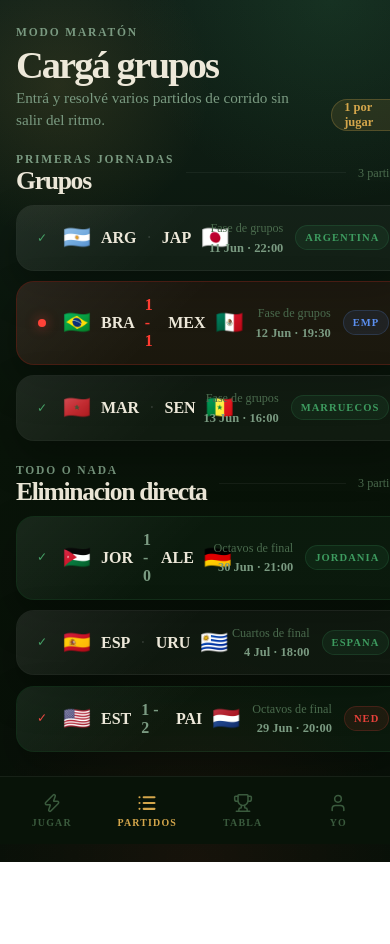
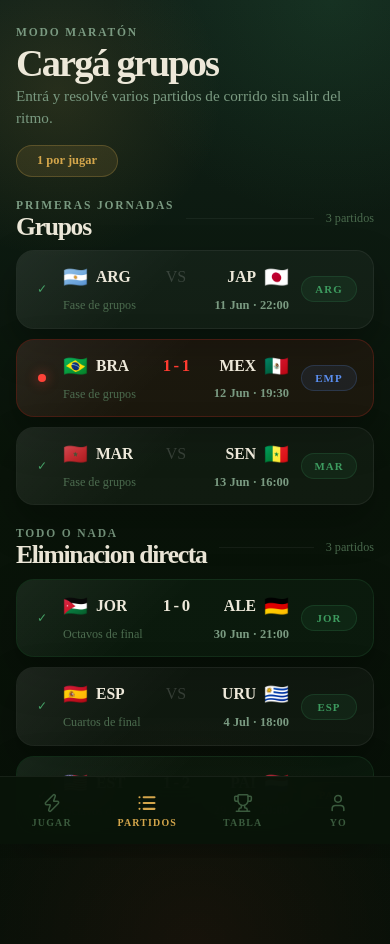
Before and after one commit to guidokogan1/prode, a Next.js app: page /matches in a window 390 px wide. Before the commit the page ends 862 px from the top, so only its background shows below. Built offline with nearby package versions, Linux system fonts and the light colour scheme; no server answers; a web font is replaced by a local one.

Commit message:
Fix marathon card mobile layout

```diff
--- a/app/matches/page.tsx
+++ b/app/matches/page.tsx
@@ -9,12 +9,14 @@ export default async function MatchesPage() {
     <main className="page-shell page-scroll" style={{ display: "grid", gap: 22 }}>
       <section style={{ display: "grid", gap: 8, paddingTop: 8 }}>
         <p className="eyebrow">Modo maratón</p>
-        <div style={{ display: "flex", justifyContent: "space-between", gap: 16, alignItems: "end" }}>
+        <div style={{ display: "flex", justifyContent: "space-between", gap: 16, alignItems: "end", flexWrap: "wrap" }}>
           <div style={{ display: "grid", gap: 4 }}>
             <h1 className="display-title">Cargá grupos</h1>
             <p className="muted-copy">Entrá y resolvé varios partidos de corrido sin salir del ritmo.</p>
           </div>
-          <span className="status-pill status-pill-gold">{summary.pendingPicks} por jugar</span>
+          <span className="status-pill status-pill-gold" style={{ whiteSpace: "nowrap", minWidth: 102, justifyContent: "center", flexShrink: 0 }}>
+            {summary.pendingPicks} por jugar
+          </span>
         </div>
       </section>
 
--- a/components/match-card.tsx
+++ b/components/match-card.tsx
@@ -2,12 +2,24 @@
 
 import Link from "next/link";
 import { motion } from "motion/react";
-import type { MatchViewModel } from "@/lib/domain";
+import type { MatchOutcomeCode, MatchViewModel } from "@/lib/domain";
 import { getLeadingOutcome, getOutcomeColor } from "@/lib/match-ui";
 
 type MatchCardProps = {
   match: MatchViewModel;
 };
+
+function getOutcomeChipLabel(code: MatchOutcomeCode, match: MatchViewModel) {
+  if (code === "draw") {
+    return "EMP";
+  }
+
+  if (code === "home" || code === "home_qualifies") {
+    return match.home.name.slice(0, 3).toUpperCase();
+  }
+
+  return match.away.name.slice(0, 3).toUpperCase();
+}
 
 export function MatchCard({ match }: MatchCardProps) {
   const leading = getLeadingOutcome(match);
@@ -38,7 +50,8 @@ export function MatchCard({ match }: MatchCardProps) {
         style={{
           padding: "14px 16px",
           borderRadius: 18,
-          display: "flex",
+          display: "grid",
+          gridTemplateColumns: "18px minmax(0, 1fr) auto",
           gap: 12,
           alignItems: "center",
           background: statusTone,
@@ -55,23 +68,59 @@ export function MatchCard({ match }: MatchCardProps) {
           ) : null}
         </div>
 
-        <div style={{ display: "flex", alignItems: "center", gap: 10, flex: 1, minWidth: 0 }}>
-          <span style={{ fontSize: "1.4rem" }}>{match.home.flag}</span>
-          <strong style={{ fontFamily: "var(--font-display)", fontSize: "1rem" }}>{match.home.name.slice(0, 3).toUpperCase()}</strong>
+        <div style={{ display: "grid", gap: 8, minWidth: 0 }}>
+          <div style={{ display: "grid", gridTemplateColumns: "1fr auto 1fr", gap: 10, alignItems: "center" }}>
+            <div style={{ display: "flex", alignItems: "center", gap: 8, minWidth: 0 }}>
+              <span style={{ fontSize: "1.25rem", flexShrink: 0 }}>{match.home.flag}</span>
+              <strong
+                style={{
+                  fontFamily: "var(--font-display)",
+                  fontSize: ".98rem",
+                  whiteSpace: "nowrap",
+                  overflow: "hidden",
+                  textOverflow: "ellipsis",
+                }}
+              >
+                {match.home.name.slice(0, 3).toUpperCase()}
+              </strong>
+            </div>
+
             {match.statusVariant === "live" || match.statusVariant === "settled" ? (
-            <strong style={{ fontFamily: "var(--font-display)", fontSize: "1rem", color: match.statusVariant === "live" ? "#FF3B30" : "#7A9A81" }}>
+              <strong
+                style={{
+                  fontFamily: "var(--font-display)",
+                  fontSize: "1.05rem",
+                  color: match.statusVariant === "live" ? "#FF3B30" : "#EDE8D9",
+                  letterSpacing: "-0.05em",
+                  whiteSpace: "nowrap",
+                }}
+              >
                 {match.home.score} - {match.away.score}
               </strong>
             ) : (
-            <span style={{ color: "rgba(255,255,255,0.14)" }}>·</span>
+              <span style={{ color: "rgba(255,255,255,0.16)", textAlign: "center" }}>VS</span>
             )}
-          <strong style={{ fontFamily: "var(--font-display)", fontSize: "1rem" }}>{match.away.name.slice(0, 3).toUpperCase()}</strong>
-          <span style={{ fontSize: "1.4rem" }}>{match.away.flag}</span>
+
+            <div style={{ display: "flex", alignItems: "center", justifyContent: "flex-end", gap: 8, minWidth: 0 }}>
+              <strong
+                style={{
+                  fontFamily: "var(--font-display)",
+                  fontSize: ".98rem",
+                  whiteSpace: "nowrap",
+                  overflow: "hidden",
+                  textOverflow: "ellipsis",
+                }}
+              >
+                {match.away.name.slice(0, 3).toUpperCase()}
+              </strong>
+              <span style={{ fontSize: "1.25rem", flexShrink: 0 }}>{match.away.flag}</span>
+            </div>
           </div>
 
-        <div style={{ textAlign: "right", flexShrink: 0, display: "grid", gap: 4 }}>
-          <span className="micro-copy">{match.stage}</span>
-          <span style={{ color: "#7A9A81", fontSize: ".78rem", fontWeight: 700 }}>{match.kickoffLabel}</span>
+          <div style={{ display: "flex", alignItems: "center", justifyContent: "space-between", gap: 10, flexWrap: "wrap" }}>
+            <span className="micro-copy" style={{ whiteSpace: "nowrap" }}>{match.stage}</span>
+            <span style={{ color: "#7A9A81", fontSize: ".78rem", fontWeight: 700, whiteSpace: "nowrap" }}>{match.kickoffLabel}</span>
+          </div>
         </div>
 
         {leading ? (
@@ -79,17 +128,20 @@ export function MatchCard({ match }: MatchCardProps) {
             style={{
               flexShrink: 0,
               borderRadius: 999,
-              padding: "6px 9px",
+              padding: "6px 10px",
               background: `${getOutcomeColor(leading.code)}18`,
               border: `1px solid ${getOutcomeColor(leading.code)}30`,
               color: getOutcomeColor(leading.code),
-              fontSize: ".66rem",
+              fontSize: ".68rem",
               fontWeight: 800,
               letterSpacing: ".1em",
               textTransform: "uppercase",
+              whiteSpace: "nowrap",
+              minWidth: 56,
+              textAlign: "center",
             }}
           >
-            {leading.shortLabel}
+            {getOutcomeChipLabel(leading.code, match)}
           </div>
         ) : null}
       </Link>
```
Lines whose indentation alone changed are shown as unchanged.
